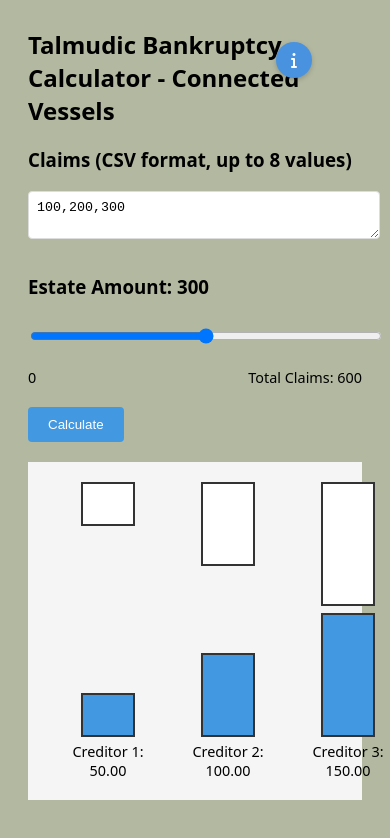
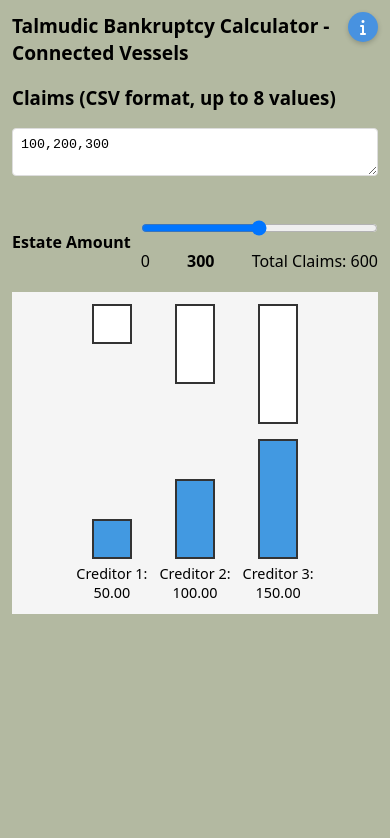
Before and after one commit to rsb-23/misc, a plain HTML site: page talmud/index.html in a window 390 px wide. Drawn offline with Linux system fonts and the light colour scheme.

Commit message:
minor UI tweaks

```diff
--- a/talmud/index.html
+++ b/talmud/index.html
@@ -4,6 +4,7 @@
     <title>Talmudic Bankruptcy Calculator</title>
     <meta name="author" content="rsb-23" />
     <meta name="description" content="Talmudic Bankruptcy Calculator" />
+    <meta name="viewport" content="width=device-width, initial-scale=1" />
     <meta property="og:image" content="thumbnail.png"></meta>
 
     <link rel="stylesheet" href="https://cdnjs.cloudflare.com/ajax/libs/font-awesome/6.0.0/css/all.min.css" />
@@ -44,14 +45,18 @@
         </div>
 
         <div class="slider-container">
-          <h3>Estate Amount: <span id="estate-value">300</span></h3>
-          <input type="range" id="estate" min="0" max="600" value="300" step="10" />
-          <div class="slider-labels">
-            <span>0</span>
-            <span id="max-estate">Total Claims: 600</span>
+          <div class="slider-row">
+            <label for="estate">Estate Amount</label>
+            <div class="slider-track-wrap">
+              <input type="range" id="estate" min="0" max="600" value="300" step="10" />
+              <div class="slider-labels">
+                <span>0</span>
+                <input type="text" id="estate-value" value="300" readonly />
+                <span id="max-estate">Total Claims: 600</span>
+              </div>
+            </div>
           </div>
         </div>
-        <button onclick="calculate()">Calculate</button>
       </div>
 
       <div class="vessel-container" id="vessels"></div>
--- a/talmud/script.js
+++ b/talmud/script.js
@@ -42,7 +42,7 @@ function updateSlider() {
   // Adjust estate value if needed, rounding to nearest 50
   const newValue = Math.min(Math.round(currentValue / 50) * 50, roundedMax);
   slider.value = newValue;
-  document.getElementById("estate-value").textContent = newValue;
+  document.getElementById("estate-value").value = newValue;
 }
 
 // Vessel generation and management
@@ -187,9 +187,11 @@ function calculate() {
 
 // Event listeners
 document.getElementById("estate").addEventListener("input", function () {
-  document.getElementById("estate-value").textContent = this.value;
+  document.getElementById("estate-value").value = this.value;
   calculate();
 });
+
+document.getElementById("claims").addEventListener("input", calculate);
 
 document.addEventListener("DOMContentLoaded", function () {
   const popupTrigger = document.querySelector(".popup-trigger");
--- a/talmud/styles.css
+++ b/talmud/styles.css
@@ -1,6 +1,13 @@
+*,
+*::before,
+*::after {
+  box-sizing: border-box;
+}
+
 /* Base styles */
 body {
   background-color: rgb(179, 185, 161);
+  margin: 0;
 }
 
 .container {
@@ -8,6 +15,12 @@ body {
   max-width: 1000px;
   margin: 0 auto;
   padding: 20px;
+  position: relative;
+}
+
+.container>h2 {
+  padding-right: 48px;
+  /* keep clear of the fixed info button */
 }
 
 .input-section {
@@ -18,17 +31,18 @@ body {
 .vessel-container {
   display: flex;
   flex-direction: row;
+  flex-wrap: wrap;
   height: fit-content;
   margin: 20px 0;
   padding: 20px;
   background: #f5f5f5;
   position: relative;
-  justify-content: space-around;
+  justify-content: center;
+  gap: 20px;
 }
 
 /* Individual vessels */
 .vessel-group {
-  margin: 0 20px;
   min-width: 80px;
   display: flex;
   flex-direction: column;
@@ -104,15 +118,43 @@ textarea {
   margin: 20px 0;
 }
 
-.slider-container input[type="range"] {
+.slider-row {
+  display: flex;
+  align-items: center;
+  gap: 10px;
+}
+
+.slider-row label {
+  white-space: nowrap;
+  font-weight: bold;
+}
+
+.slider-track-wrap {
+  flex: 1;
+  min-width: 0;
+}
+
+.slider-track-wrap input[type="range"] {
   width: 100%;
+  margin: 0;
+}
+
+#estate-value {
+  font: inherit;
+  font-weight: bold;
+  width: 3.5em;
+  text-align: center;
+  border: none;
+  background: transparent;
+  padding: 0;
+  margin: 0;
 }
 
 .slider-labels {
   display: flex;
   justify-content: space-between;
-  margin-top: 5px;
-  font-size: 0.9em;
+  /* margin-top: 5px; */
+  font-size: 1em;
 }
 
 button {
@@ -143,9 +185,9 @@ button:hover {
 
 /* Video Popup */
 .popup-trigger {
-  position: fixed;
-  top: 5%;
-  right: 20%;
+  position: absolute;
+  top: 20px;
+  right: 20px;
   width: 36px;
   height: 36px;
   border-radius: 50%;
@@ -159,9 +201,11 @@ button:hover {
   z-index: 100;
   transition: transform 0.2s;
 }
+
 .popup-trigger:hover {
   transform: scale(1.1);
 }
+
 .popup-overlay {
   position: fixed;
   top: 0;
@@ -174,6 +218,7 @@ button:hover {
   align-items: center;
   z-index: 1000;
 }
+
 .popup-content {
   background-color: rgb(179, 185, 161);
   padding: 20px;
@@ -182,6 +227,7 @@ button:hover {
   width: 90%;
   position: relative;
 }
+
 .close-btn {
   position: absolute;
   top: 10px;
@@ -190,6 +236,7 @@ button:hover {
   cursor: pointer;
   /* color: #777; */
 }
+
 h2 {
   /* color: #000; */
   margin-top: 0;
@@ -197,10 +244,12 @@ h2 {
 
 .video-container {
   position: relative;
-  padding-bottom: 56.25%; /* 16:9 aspect ratio */
+  padding-bottom: 56.25%;
+  /* 16:9 aspect ratio */
   height: 0;
   margin-top: 20px;
 }
+
 .video-container iframe {
   position: absolute;
   top: 0;
@@ -208,3 +257,35 @@ h2 {
   width: 100%;
   height: 100%;
 }
+
+/* Mobile */
+@media (max-width: 480px) {
+  .container {
+    padding: 12px;
+  }
+
+  .container>h2 {
+    font-size: 1.2em;
+    padding-right: 40px;
+  }
+
+  .popup-trigger {
+    top: 12px;
+    right: 12px;
+    width: 30px;
+    height: 30px;
+  }
+
+  .vessel-container {
+    padding: 12px;
+    gap: 12px;
+  }
+
+  .vessel-group {
+    min-width: 60px;
+  }
+
+  .vessel {
+    width: 40px;
+  }
+}
```
